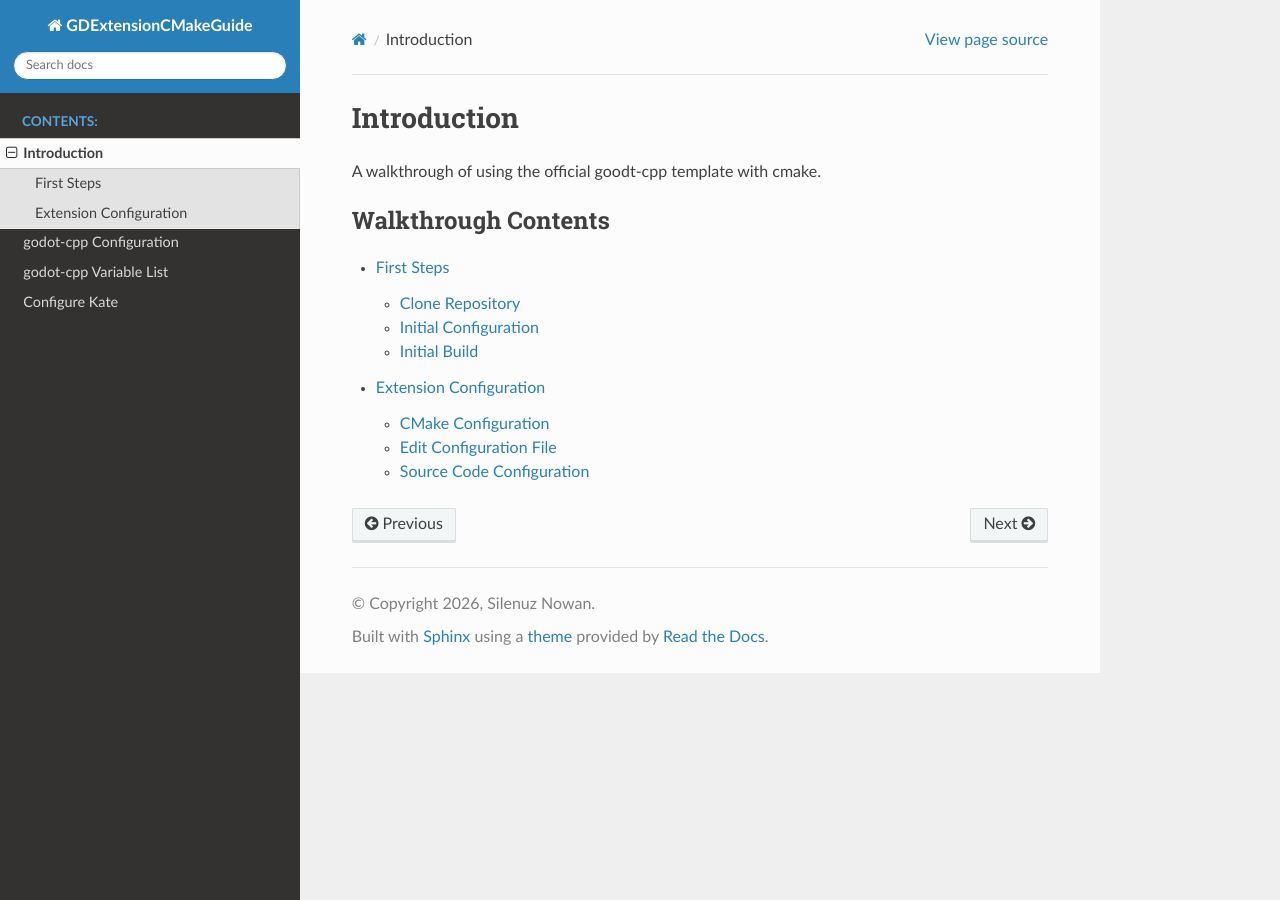
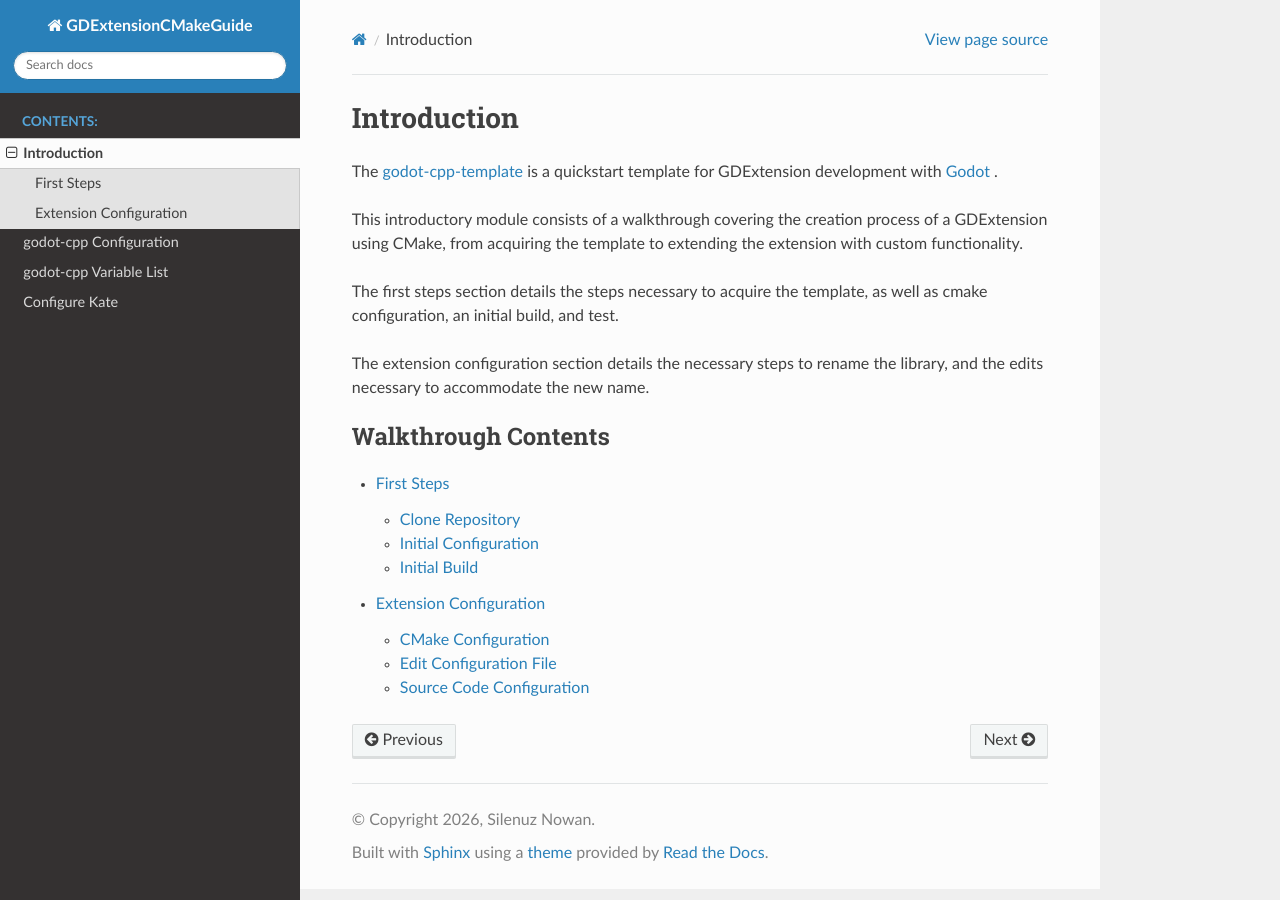
Before and after one commit to silenuz/GDExtension_CMake, a Sphinx documentation site: the page built from docs/source/introduction/introduction.rst, in a window 1280 px wide. Built offline with Sphinx 7.4.7 and the Read the Docs theme 3.1.0, drawn with Linux system fonts in a browser that asks for light colours.

Commit message:
introduction page has some description - config page has renaming the gdextension file added

```diff
--- a/docs/source/introduction/introduction.rst
+++ b/docs/source/introduction/introduction.rst
@@ -1,7 +1,19 @@
 Introduction
 ------------
 
-A walkthrough of using the official goodt-cpp template with cmake.
+The `godot-cpp-template <https://github.com/godotengine/godot-cpp-template>`_ is a quickstart template for GDExtension
+development with `Godot <https://godotengine.org/>`_ .
+
+.. todo: Work on following introduction, sounds stupid as is
+
+This introductory module consists of a walkthrough covering the creation process of a GDExtension using CMake, from
+acquiring the template to extending the extension with custom functionality.
+
+The first steps section details the steps necessary to acquire the template, as well as cmake configuration, an initial build,
+and test.
+
+The extension configuration section details the necessary steps to rename the library, and the edits necessary to
+accommodate the new name.
 
 .. toctree::
    :maxdepth: 2
```
Also changed, not shown: docs/source/introduction/extension_configuration.rst (+14 -0 lines).
